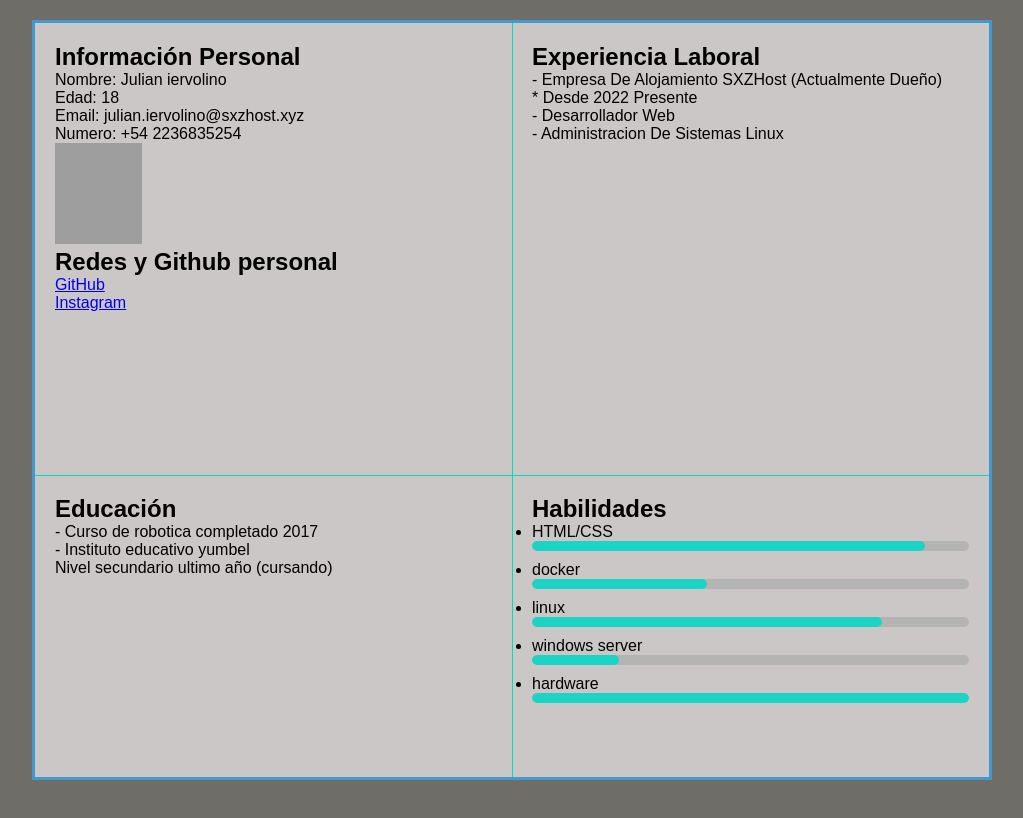
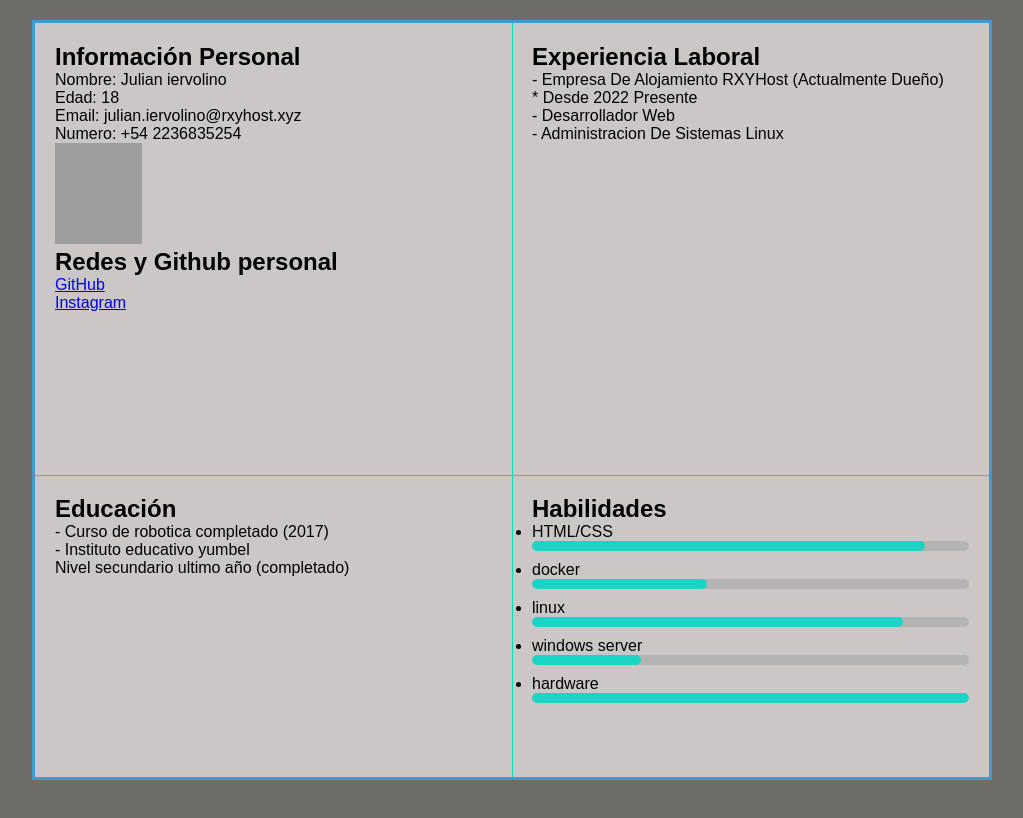
Before and after one commit to julian-ier/julian-ier.github.io, a plain HTML site: page index.html in a window 1280 px wide. Shown: the whole page, without its empty margins (128-1151 px from the left). Drawn offline with Linux system fonts and the light colour scheme; grey boxes are pictures that could not be loaded.

Commit message:
Update index.html

```diff
--- a/index.html
+++ b/index.html
@@ -12,7 +12,7 @@
             <h2>Información Personal</h2>
             <p>Nombre: Julian iervolino</p>
             <p>Edad: 18</p>
-            <p>Email: julian.iervolino@sxzhost.xyz</p>
+            <p>Email: julian.iervolino@rxyhost.xyz</p>
             <p>Numero: +54 2236835254</p>
             <img src="yo.jpg" class="imagen-tamano">
             <h2>Redes y Github personal</h2>
@@ -23,7 +23,7 @@
         </div>
         <div class="section section-top-right">
             <h2>Experiencia Laboral</h2>
-            <p>- Empresa De Alojamiento SXZHost (Actualmente Dueño)</p>
+            <p>- Empresa De Alojamiento RXYHost (Actualmente Dueño)</p>
             <p>* Desde 2022 Presente</p>
             <p>- Desarrollador Web</p>
             <p>- Administracion De Sistemas Linux</p>
@@ -31,9 +31,9 @@
         </div>
         <div class="section section-bottom-left">
             <h2>Educación</h2>
-            <p>- Curso de robotica completado 2017</p>
+            <p>- Curso de robotica completado (2017)</p>
             <p>- Instituto educativo yumbel</p>
-            <p> Nivel secundario ultimo año (cursando)</p>
+            <p> Nivel secundario ultimo año (completado)</p>
             <!-- Añade más detalles educativos aquí -->
         </div>
         <div class="section section-bottom-right">
@@ -49,11 +49,11 @@
                 </div>
                 <li>linux</li>
                 <div class="experience-bar">
-                    <div class="experience-bar-fill" style="width: 80%;"></div>
+                    <div class="experience-bar-fill" style="width: 85%;"></div>
                 </div>
                 <li>windows server</li>
                 <div class="experience-bar">
-                    <div class="experience-bar-fill" style="width: 20%;"></div>
+                    <div class="experience-bar-fill" style="width: 25%;"></div>
                 </div>
                 <li>hardware</li>
                 <div class="experience-bar">
```
